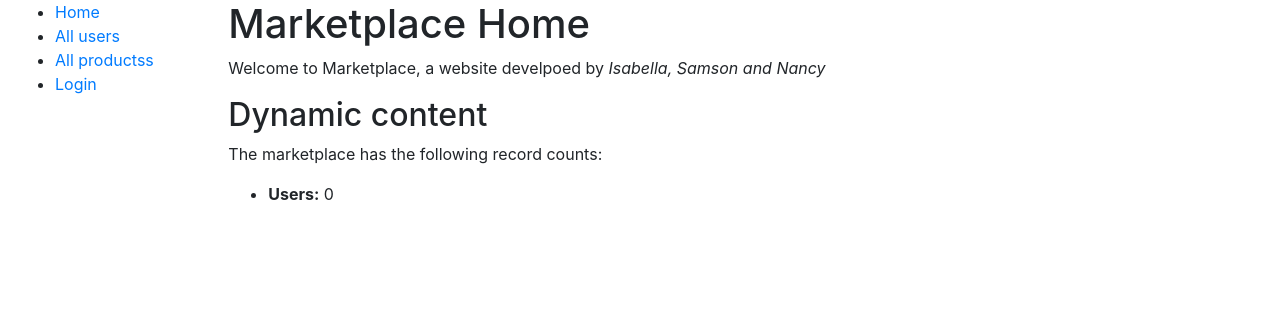
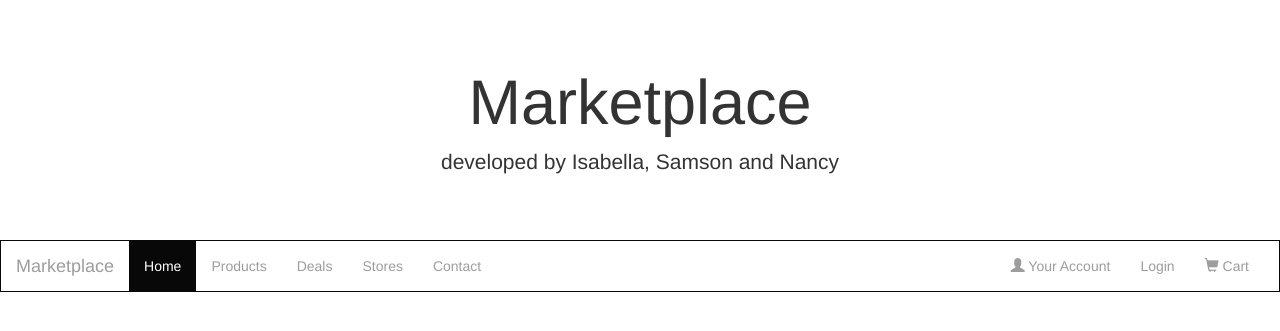
Before and after one commit to sw385/stad-marketplace, a Django app: page / in a window 1280 px wide. Shown: the top 331 px of the page. Run offline with Django 3.2, Linux system fonts and the light colour scheme; some libraries are stand-ins or nearby versions.

Commit message:
Add files via upload

```diff
--- a/market/templates/base_generic.html
+++ b/market/templates/base_generic.html
@@ -4,32 +4,60 @@
   {% block title %}<title>Marketplace</title>{% endblock %}
   <meta charset="utf-8">
   <meta name="viewport" content="width=device-width, initial-scale=1">
-  <link rel="stylesheet" href="https://stackpath.bootstrapcdn.com/bootstrap/4.1.3/css/bootstrap.min.css" integrity="sha384-MCw98/SFnGE8fJT3GXwEOngsV7Zt27NXFoaoApmYm81iuXoPkFOJwJ8ERdknLPMO" crossorigin="anonymous">
+  <link rel="stylesheet" href="https://maxcdn.bootstrapcdn.com/bootstrap/3.4.0/css/bootstrap.min.css">
+  <script src="https://ajax.googleapis.com/ajax/libs/jquery/3.4.1/jquery.min.js"></script>
+  <script src="https://maxcdn.bootstrapcdn.com/bootstrap/3.4.0/js/bootstrap.min.js"></script>
   <!-- Add additional CSS in static file -->
   {% load static %}
-  <link rel="stylesheet" href="{% static 'css/styles.css' %}">
+  <link rel="stylesheet" href="{% static 'css/style.css' %}">
 </head>
 <body>
+<!--     HEADER    -->
+  <div class="jumbotron">
+    <div class="container text-center">
+      <h1>Marketplace</h1>
+      <p>developed by Isabella, Samson and Nancy</p>
+    </div>
+  </div>
+<!-- END OF HEADER -->
+
+<!-- -->
+ <nav class="navbar navbar-inverse">
     <div class="container-fluid">
-    <div class="row">
-      <div class="col-sm-2">
-      {% block sidebar %}
-        <ul class="sidebar-nav">
-          <li><a href="{% url 'index' %">Home</a></li>
-          <li><a href="">All users</a></li>
-          <li><a href="">All productss</a></li>
-          <!-- <li><a href="">All vendors</a></li> -->
+      <div class="navbar-header">
+        <button type="button" class="navbar-toggle" data-toggle="collapse" data-target="#myNavbar">
+          <span class="icon-bar"></span>
+          <span class="icon-bar"></span>
+          <span class="icon-bar"></span>
+        </button>
+        <a class="navbar-brand" href="#">Marketplace</a>
+      </div>
+
+      <div class="collapse navbar-collapse" id="myNavbar">
+        <ul class="nav navbar-nav">
+          <li class="active"><a href="#">Home</a></li>
+          <li><a href="#">Products</a></li>
+          <li><a href="#">Deals</a></li>
+          <li><a href="#">Stores</a></li>
+          <li><a href="#">Contact</a></li>
+        </ul>
+        <ul class="nav navbar-nav navbar-right">
+          <li><a href="#"><span class="glyphicon glyphicon-user"></span> Your Account</a></li>
             {% if user.is_authenticated %}
               <li>User: {{ user.get_username }}</li>
               <li><a href="{% url 'logout'%}?next={{request.path}}">Logout</a></li>
             {% else %}
               <li><a href="{% url 'login'%}?next={{request.path}}">Login</a></li>
             {% endif %}
+          <li><a href="#"><span class="glyphicon glyphicon-shopping-cart"></span> Cart</a></li>
         </ul>
-     {% endblock %}
-      </div>
-      <div class="col-sm-10 ">{% block content %}{% endblock %}</div>
       </div>
     </div>
+  </nav>
+<!-- -->
+
+
+  <div class="col-sm-10">{% block content %}{% endblock %}</div>
+
 </body>
 </html>
--- a/market/templates/index.html
+++ b/market/templates/index.html
@@ -1,15 +1,7 @@
 {% extends "base_generic.html" %}
 
 {% block content %}
-  <h1>Marketplace Home</h1>
-  <p>Welcome to Marketplace, a website develpoed by <em>Isabella, Samson and Nancy</em></p>
-  <h2>Dynamic content</h2>
-  <p>The marketplace has the following record counts:</p>
-  <ul>
-  	<li><strong>Users:</strong> {{num_users}}</li>
-    <!-- <li><strong>Products:</strong> {{num_products}}</li> -->
-    <!-- <li><strong>Venders:</strong> {{ num_users }}</li> -->
-  </ul>
+
 {% endblock %}
 
 <!-- Add additional CSS in static file -->
```
Lines whose indentation alone changed are shown as unchanged.
